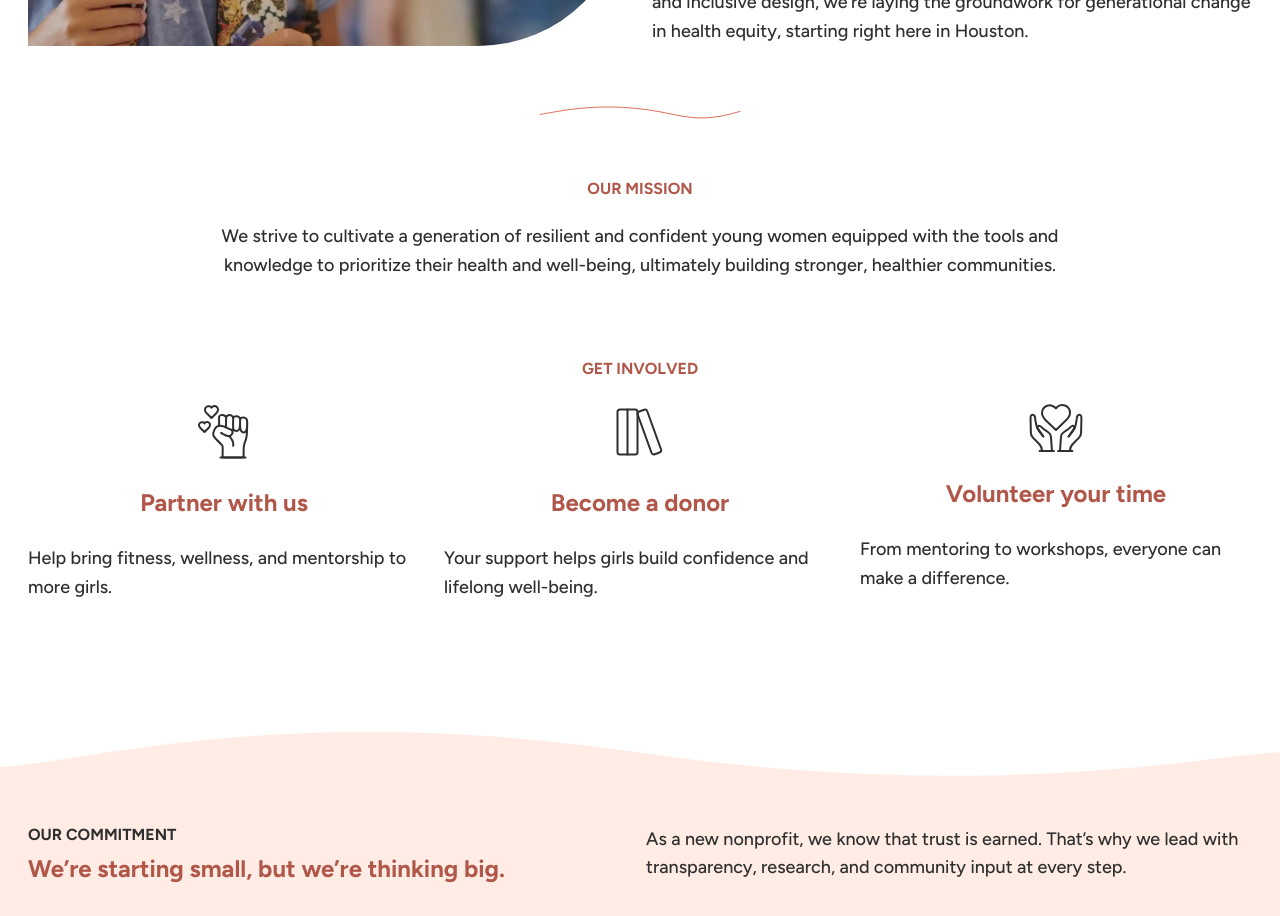
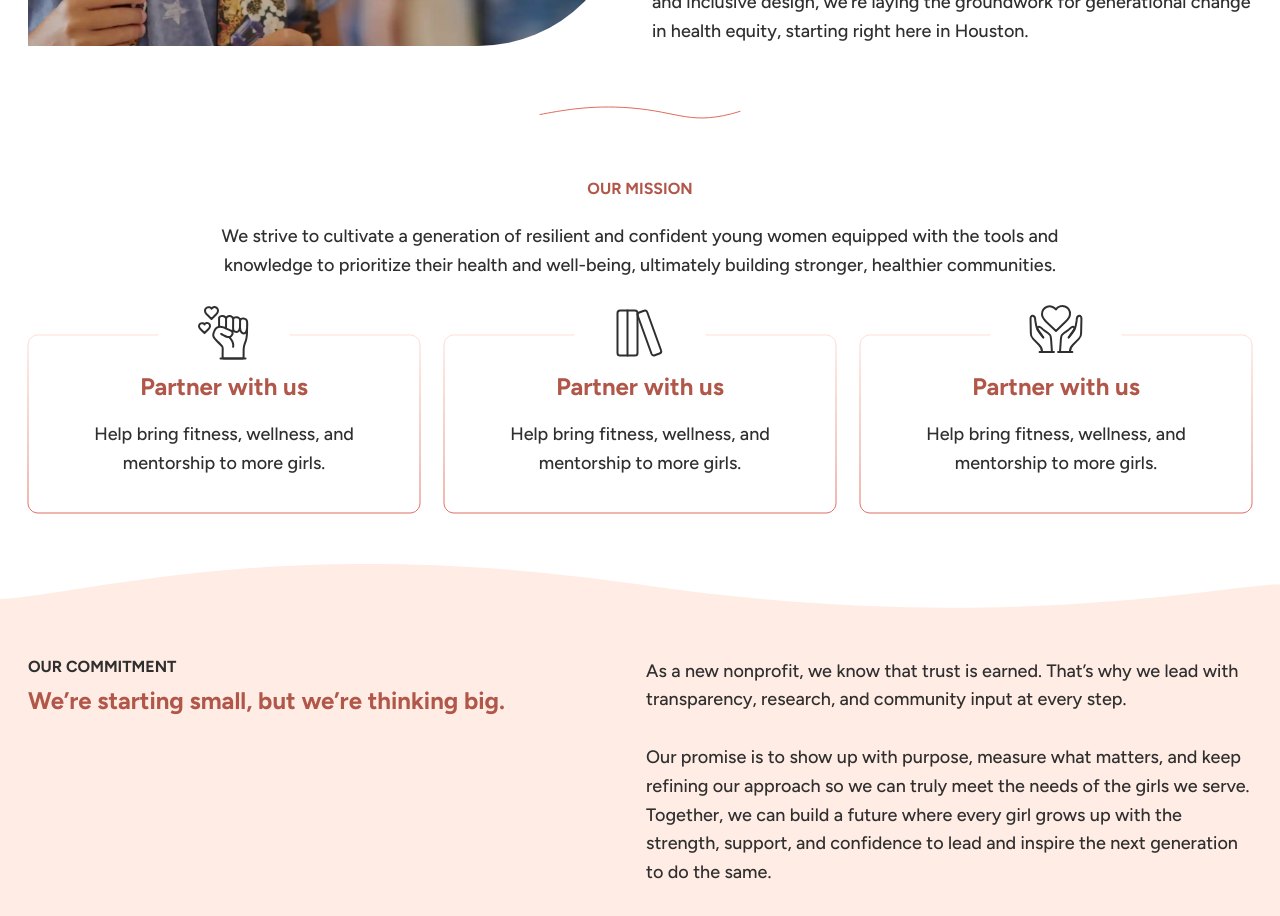
Before and after one commit to jayc-gh/Shaping-Wellness, a Next.js app: page /programs in a window 1280 px wide. Shown: the part 1080-1996 px from the top of the page. Built offline with nearby package versions, Linux system fonts and the light colour scheme; no server answers.

Commit message:
programs page styling done just need to update content

```diff
--- a/app/programs/page.tsx
+++ b/app/programs/page.tsx
@@ -7,6 +7,7 @@ import BotCurveColor from '../../app/icons/bottom-curve-color.svg';
 import Empowerment from '../../app/icons/empowerment.svg';
 import Knowledge from '../../app/icons/knowledge.svg';
 import Support from '../../app/icons/support.svg';
+import GradientRectangle from '../../app/icons/gradient-rectangle.svg';
 
 export default function Programs() {
   return (
@@ -81,49 +82,50 @@ export default function Programs() {
       <div className="divider-section">
         <Divider />
       </div>
-      <div>
-        <div className="p-section">
-          <div className="p-section-content">
+      <div className="three-col-section">
+        <div className="three-col-section-p-container">
           <h4 className="text-[#B1574A]">OUR MISSION</h4>
           <p className="p3">
-              We strive to cultivate a generation of resilient and confident
-              young women equipped with the tools and knowledge to prioritize
-              their health and well-being, ultimately building stronger,
-              healthier communities.
+            We strive to cultivate a generation of resilient and confident young
+            women equipped with the tools and knowledge to prioritize their
+            health and well-being, ultimately building stronger, healthier
+            communities.
           </p>
         </div>
-        </div>
-        <div className="three-col-section">
         <div className="three-col-section-content">
-            <div className="three-col-section-p-container">
-              <h4 className="text-[#B1574A]">GET INVOLVED</h4>
-            </div>
           <div className="three-col-section-boxes-container">
             <div className="three-col-section-box-wrapper">
+              <Empowerment className="absolute" />
+              <div className="three-col-section-box">
+                <GradientRectangle className="absolute" />
                 <div className="three-col-section-box-content">
-                  <Empowerment />
                   <h3 className="text-[#B1574A]">Partner with us</h3>
                   <p className="p3">
                     Help bring fitness, wellness, and mentorship to more girls.
                   </p>
                 </div>
               </div>
+            </div>
             <div className="three-col-section-box-wrapper">
+              <Knowledge className="absolute" />
+              <div className="three-col-section-box">
+                <GradientRectangle className="absolute" />
                 <div className="three-col-section-box-content">
-                  <Knowledge />
-                  <h3 className="text-[#B1574A]">Become a donor</h3>
+                  <h3 className="text-[#B1574A]">Partner with us</h3>
                   <p className="p3">
-                    Your support helps girls build confidence and lifelong
-                    well-being.
+                    Help bring fitness, wellness, and mentorship to more girls.
                   </p>
                 </div>
               </div>
+            </div>
             <div className="three-col-section-box-wrapper">
+              <Support className="absolute" />
+              <div className="three-col-section-box">
+                <GradientRectangle className="absolute" />
                 <div className="three-col-section-box-content">
-                  <Support />
-                  <h3 className="text-[#B1574A]">Volunteer your time</h3>
+                  <h3 className="text-[#B1574A]">Partner with us</h3>
                   <p className="p3">
-                    From mentoring to workshops, everyone can make a difference.
+                    Help bring fitness, wellness, and mentorship to more girls.
                   </p>
                 </div>
               </div>
--- a/components/pages/pages.css
+++ b/components/pages/pages.css
@@ -178,7 +178,8 @@
     flex-direction: column;
     justify-content: center;
     align-items: center;
-    align-self: stretch;
+    gap: 24px;
+    text-align: center;
   }
 
   .three-col-section-content {
@@ -196,7 +197,7 @@
     justify-content: center;
     align-items: center;
     gap: 24px;
-    align-self: stretch;
+    width: 890px;
   }
 
   .three-col-section-boxes-container {
@@ -206,6 +207,7 @@
     align-items: stretch;
     gap: 24px;
     align-self: stretch;
+    position: relative;
   }
 
   .three-col-section-link-box-wrapper {
@@ -249,31 +251,29 @@
   .three-col-section-box-wrapper {
     display: flex;
     width: 392px;
-    height: 289px;
+    height: 220px;
     flex-direction: column;
     align-items: center;
-    gap: -27px;
   }
 
   .three-col-section-box {
     display: flex;
-    padding: 50px 30px;
+    padding: 40px 30px 30px 30px;
     flex-direction: column;
     justify-content: center;
     align-items: center;
-    gap: 67px;
-    flex: 1 0 0;
     align-self: stretch;
-    border-radius: 10px;
-    border: 1px solid var(--Dark-Gradient);
+    position: relative;
+    top: 27px;
   }
 
   .three-col-section-box-content {
     display: flex;
     flex-direction: column;
     align-items: center;
-    gap: 24px;
+    gap: 16px;
     align-self: stretch;
+    text-align: center;
   }
 
   .last-section {
```
Also changed, not shown: app/icons/gradient-rectangle.svg (added), 1 other file (tests, documents, lock files or other folders). Lines whose indentation alone changed are shown as unchanged.
